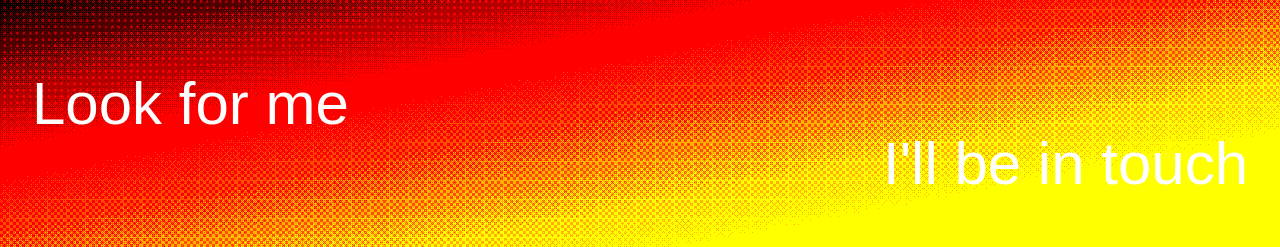
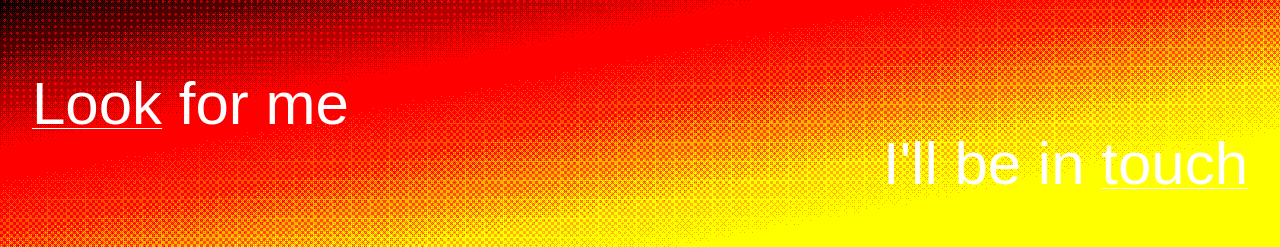
Before and after one commit to eastmountaincode/denial_archive, a Next.js app: page /you in a window 1280 px wide. Shown: the part 266-513 px from the top of the page. Built offline with nearby package versions, Linux system fonts and the light colour scheme.

Commit message:
add the links

```diff
--- a/src/components/YouPageContent.tsx
+++ b/src/components/YouPageContent.tsx
@@ -1,17 +1,23 @@
+import Link from "next/link";
+
 export default function YouPageContent() {
   return (
     <div className="min-h-screen flex flex-col justify-center text-white">
       {/* Left aligned text with left padding */}
       <div className="pl-4 md:pl-8 mb-0">
         <h1 className="text-3xl md:text-6xl font-light">
-          Look for me
+          <Link href="https://www.youtube.com/watch?v=dKuKXATyT9g" className="underline decoration-1 underline-offset-4 hover:decoration-4 transition-all">
+            Look
+          </Link> for me
         </h1>
       </div>
 
       {/* Right aligned text with right padding */}
       <div className="pr-4 md:pr-8 text-right">
         <h2 className="text-3xl md:text-6xl font-light">
-          I'll be in touch
+          I'll be in <Link href="https://www.lailasmith.com/" className="underline decoration-1 underline-offset-4 hover:decoration-4 transition-all">
+            touch
+          </Link>
         </h2>
       </div>
     </div>
```
